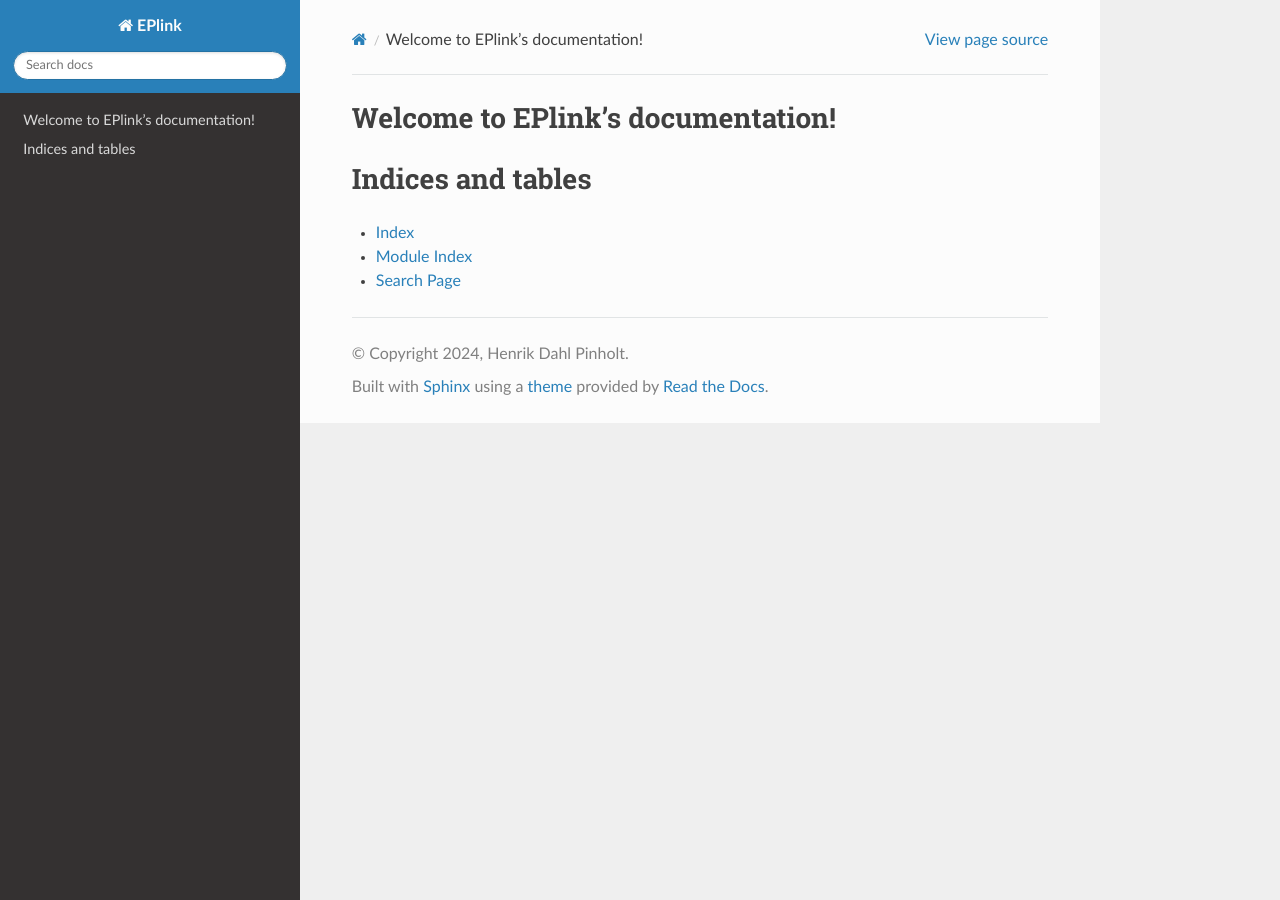
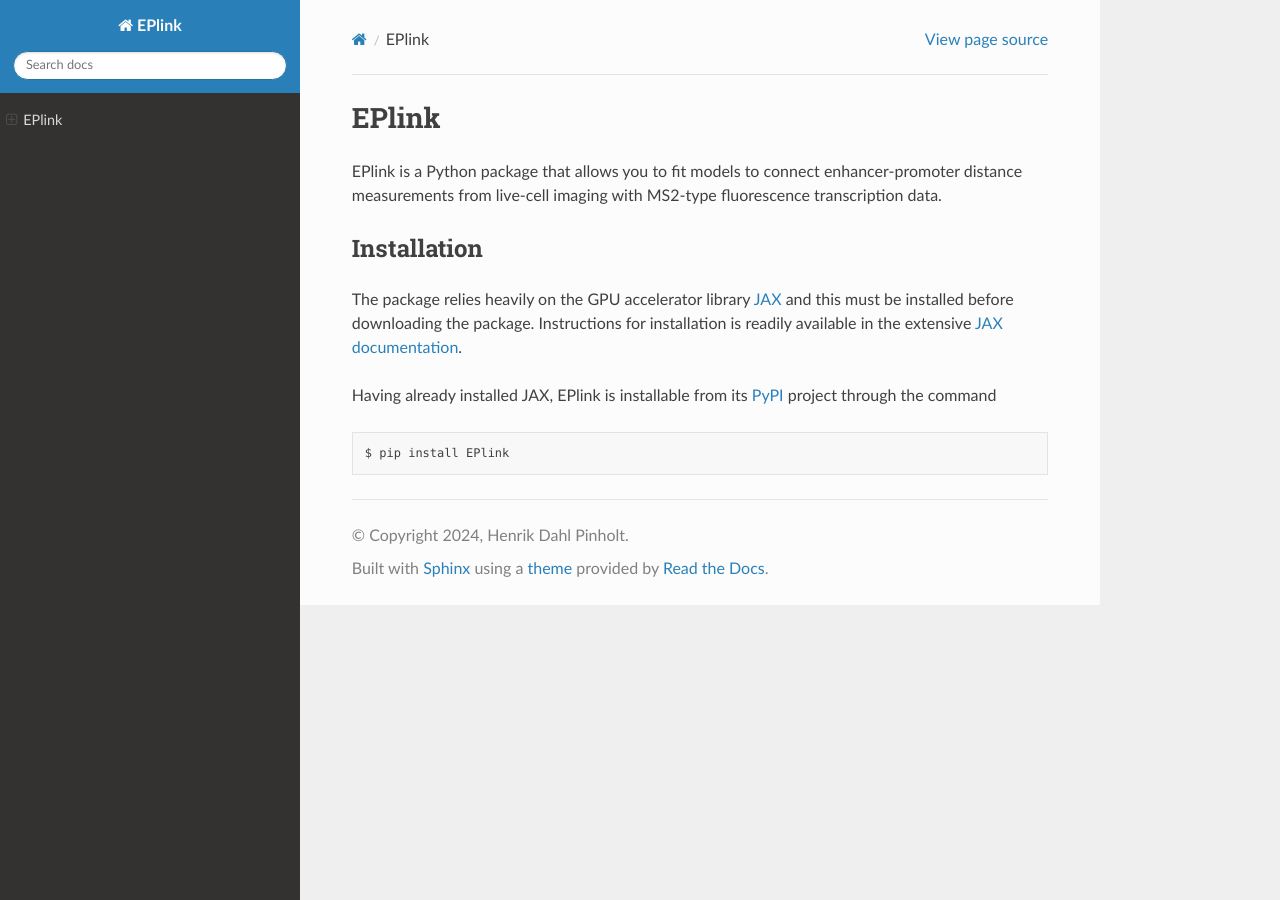
Before and after one commit to henrik-dahl-pinholt/EPlink, a Sphinx documentation site: the page built from docs/index.rst, in a window 1280 px wide. Built offline with Sphinx 7.4.7 and the Read the Docs theme 2.0.0, drawn with Linux system fonts in a browser that asks for light colours.

Commit message:
Update index.rst
Added installation instructions and veery brief introduction

```diff
--- a/docs/index.rst
+++ b/docs/index.rst
@@ -3,18 +3,23 @@
    You can adapt this file completely to your liking, but it should at least
    contain the root `toctree` directive.
 
-Welcome to EPlink's documentation!
-==================================
 
 .. toctree::
    :maxdepth: 2
    :caption: Contents:
 
 
+EPlink
+==================================
+EPlink is a Python package that allows you to fit models to connect enhancer-promoter distance measurements from live-cell imaging with MS2-type fluorescence transcription data.
 
-Indices and tables
-==================
 
-* :ref:`genindex`
-* :ref:`modindex`
-* :ref:`search`
+Installation
+***************
+The package relies heavily on the GPU accelerator library `JAX <https://github.com/google/jax?tab=readme-ov-file>`_ and this must be installed before downloading the package. Instructions for installation is readily available in the extensive `JAX documentation <https://jax.readthedocs.io/en/latest/>`_.
+
+Having already installed JAX, EPlink is installable from its `PyPI <https://pypi.org/project/EPlink/>`_ project through the command
+
+.. code-block:: bash
+
+    $ pip install EPlink
```
